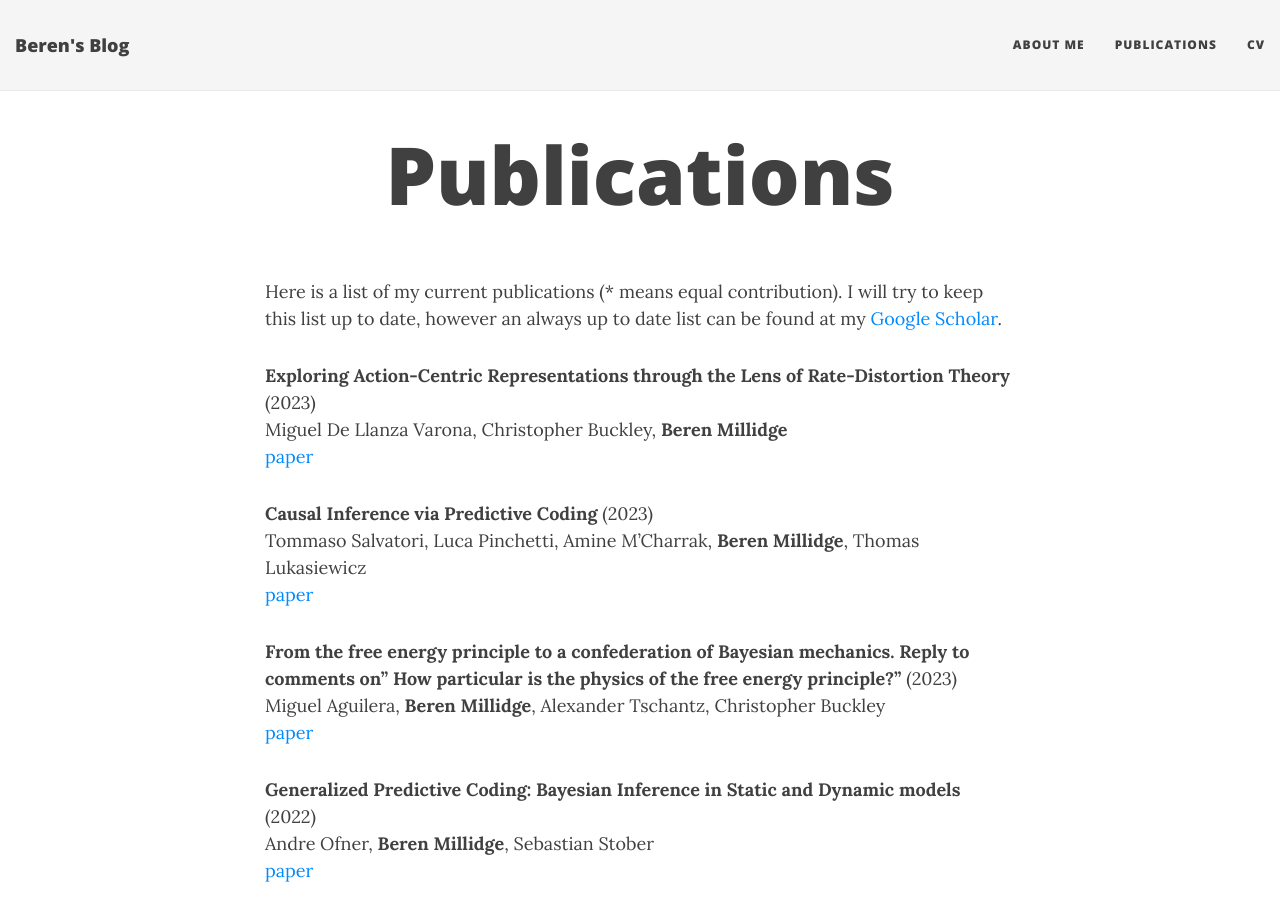
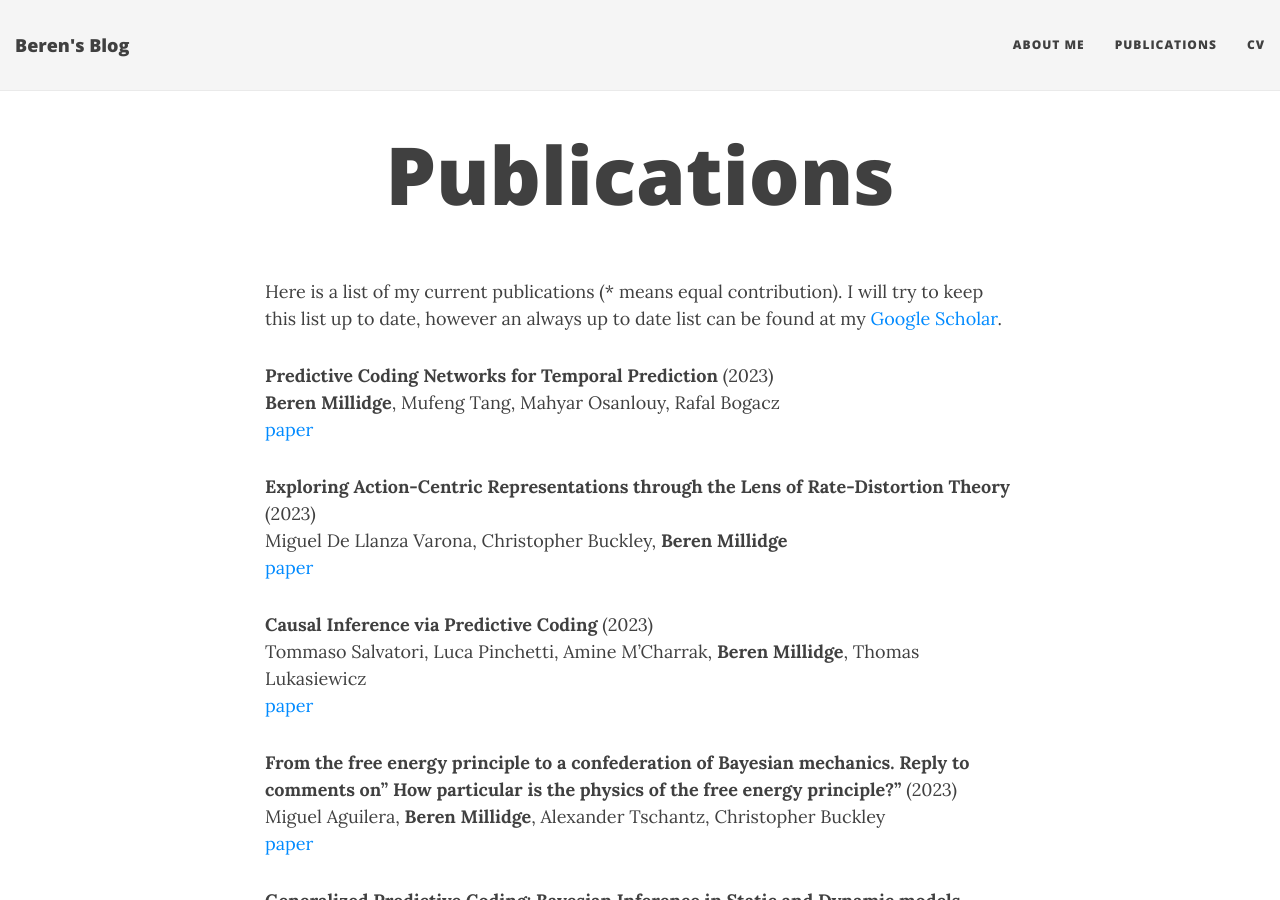
Before and after one commit to BerenMillidge/BerenMillidge.github.io, a Jekyll site: the page built from publications.md, in a window 1280 px wide and 900 px high. Built offline with Jekyll 4.4.1, drawn with Linux system fonts in a browser that asks for light colours; nearby versions of some CDN libraries.

Commit message:
Update publications.md

```diff
--- a/publications.md
+++ b/publications.md
@@ -4,6 +4,8 @@ title: Publications
 ---
 
 Here is a list of my current publications (* means equal contribution). I will try to keep this list up to date, however an always up to date list can be found at my [Google Scholar](https://scholar.google.com/citations?user=3GGkFTkAAAAJ&hl=en&oi=ao).
+
+**Predictive Coding Networks for Temporal Prediction** (2023) <br /> **Beren Millidge**, Mufeng Tang, Mahyar Osanlouy, Rafal Bogacz <br /> [paper](https://www.biorxiv.org/content/biorxiv/early/2023/05/16/2023.05.15.540906.full.pdf)
 
 **Exploring Action-Centric Representations through the Lens of Rate-Distortion Theory** (2023) <br /> Miguel De Llanza Varona, Christopher Buckley, **Beren Millidge** <br /> [paper](https://openreview.net/pdf?id=C-UXIjnKox)
 
```
